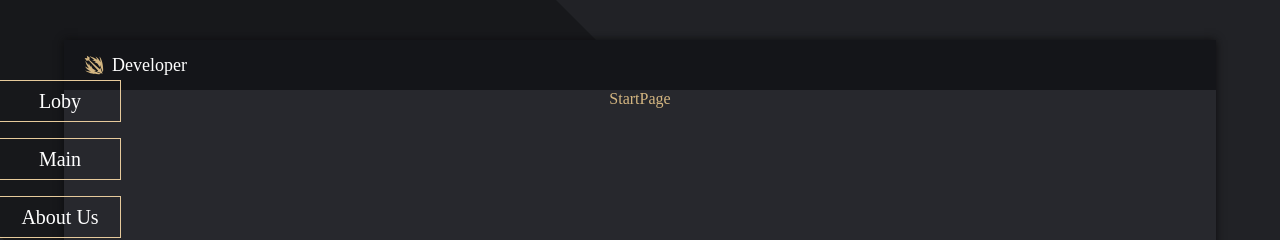
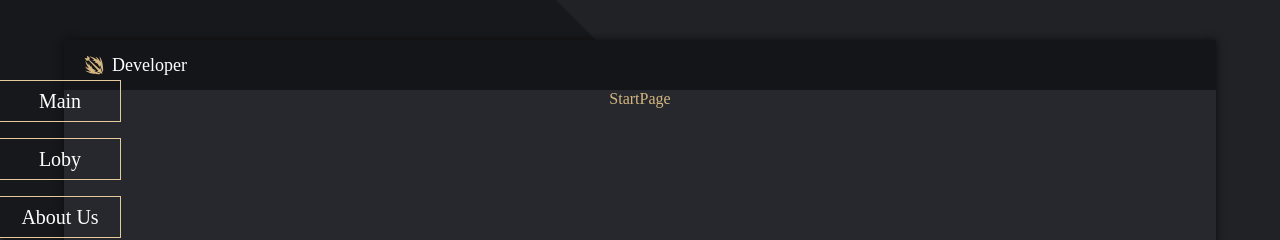
Before and after one commit to seungjaelee2684/seungjae-portfolio, a React (Create React App) app: page / in a window 1280 px wide. Shown: the top 240 px of the page. Built offline with nearby package versions, Linux system fonts and the light colour scheme; a web font is replaced by a local one.

Commit message:
<feat: 페이지 별 명칭 redux활용>

```diff
--- a/src/components/common/Header.tsx
+++ b/src/components/common/Header.tsx
@@ -1,11 +1,16 @@
 import React, { useEffect, useState } from 'react'
+import { useDispatch, useSelector } from 'react-redux';
 import { useNavigate } from 'react-router-dom';
 import styled from 'styled-components'
+import { RootState } from '../../store/config/configureStore';
+import { pageMove } from '../../store/modules/pageState';
 
 const Header = () => {
 
   const navigate = useNavigate();
 
+  const dispatch = useDispatch();
+  const windowPath = useSelector((state : RootState) => state.pageState);
   const [isMobile, setIsMobile] = useState<boolean>(window.innerWidth <= 500);
 
   useEffect(() => {
@@ -18,16 +23,30 @@ const Header = () => {
     return () => window.removeEventListener("resize", handleResize);
   }, []);
 
+  console.log("페이지 -> ", windowPath, "모바일 -> ", isMobile);
+
   return (
     <HeaderLayout>
       <HeaderWrapper>
-        <NavButton onClick={() => navigate("/")}>
+        <NavButton
+          onClick={() => {
+            dispatch(pageMove(""));
+            navigate("/")
+          }}>
+          Main
+        </NavButton>
+        <NavButton
+          onClick={() => {
+            dispatch(pageMove("Loby"));
+            navigate("/loby")
+          }}>
           Loby
         </NavButton>
-        <NavButton onClick={() => navigate("/main")}>
-          Main
-        </NavButton>
-        <NavButton onClick={() => navigate("/about")}>
+        <NavButton
+          onClick={() => {
+            dispatch(pageMove("About Us"));
+            navigate("/about")
+          }}>
           About Us
         </NavButton>
         <NavButton>
--- a/src/components/common/MainLayout.tsx
+++ b/src/components/common/MainLayout.tsx
@@ -2,10 +2,14 @@ import React from 'react'
 import styled from 'styled-components';
 import { Outlet, useLocation } from 'react-router-dom';
 import { GiWingedArrow } from "react-icons/gi";
+import { useSelector } from 'react-redux';
+import { RootState } from '../../store/config/configureStore';
 
 const MainLayout = () => {
 
   const location = useLocation();
+
+  const windowPath = useSelector((state : RootState) => state.pageState);
 
   const pagePathname = () => {
     if (location.pathname.includes ("/about")) {
@@ -30,7 +34,7 @@ const MainLayout = () => {
                 </Icon>
                 Developer
               </LeftText>
-              {pagePathname()}
+              {windowPath}
             </TopLaneContainer>
             <Outlet />
           </AboutWrapper>
--- a/src/index.tsx
+++ b/src/index.tsx
@@ -3,14 +3,18 @@ import ReactDOM from 'react-dom/client';
 import './index.css';
 import App from './App';
 import reportWebVitals from './reportWebVitals';
+import { Provider } from 'react-redux';
+import store from './store/config/configureStore';
 
 const root = ReactDOM.createRoot(
   document.getElementById('root') as HTMLElement
 );
 root.render(
-  <React.StrictMode>
-    <App />
-  </React.StrictMode>
+  <Provider store={store}>
+    <React.StrictMode>
+      <App />
+    </React.StrictMode>
+  </Provider>
 );
 
 // If you want to start measuring performance in your app, pass a function
--- a/src/pages/MainPage.tsx
+++ b/src/pages/LobyPage.tsx
@@ -6,7 +6,7 @@ import CardBG from '../assets/images/picture.webp';
 import { GoPlus } from "react-icons/go";
 import { useNavigate } from 'react-router-dom';
 
-const MainPage = () => {
+const LobyPage = () => {
 
   const navigate = useNavigate();
 
@@ -147,4 +147,4 @@ const SlashBar = styled.div`
   background-color: #64652c;
 `;
 
-export default MainPage;
+export default LobyPage;
--- a/src/shared/Router.tsx
+++ b/src/shared/Router.tsx
@@ -1,6 +1,6 @@
 import React from 'react'
 import { BrowserRouter, Route, Routes } from 'react-router-dom';
-import MainPage from '../pages/MainPage';
+import LobyPage from '../pages/LobyPage';
 import { AnimatePresence } from 'framer-motion';
 import AboutUsPage from '../pages/AboutMePage';
 import MainLayout from '../components/common/MainLayout';
@@ -15,7 +15,7 @@ const Router = () => {
             <Routes>
               <Route element={<MainLayout />}>
                 <Route path='/' element={<StartPage />} />
-                <Route path='/main' element={<MainPage />} />
+                <Route path='/loby' element={<LobyPage />} />
                 <Route path='/about' element={<AboutUsPage />} />
               </Route>
             </Routes>
--- /dev/null
+++ b/src/store/config/configureStore.ts
@@ -0,0 +1,12 @@
+import { configureStore } from "@reduxjs/toolkit";
+import pageState from '../modules/pageState';
+
+const store = configureStore({
+    reducer: {
+        pageState
+    }
+});
+
+export type RootState = ReturnType<typeof store.getState>;
+export type AppDispatch = typeof store.dispatch;
+export default store;
--- /dev/null
+++ b/src/store/modules/pageState.ts
@@ -0,0 +1,19 @@
+import { createSlice } from "@reduxjs/toolkit";
+import type { PayloadAction } from "@reduxjs/toolkit";
+
+export type InitialStateType = string;
+
+const initialState : InitialStateType = "";
+
+const pageStateSlice = createSlice({
+    name: "pageState",
+    initialState,
+    reducers: {
+        pageMove: (state, action : PayloadAction<string | undefined>) => {
+            return action.payload;
+        }
+    }
+});
+
+export default pageStateSlice.reducer;
+export const { pageMove } = pageStateSlice.actions;
```
